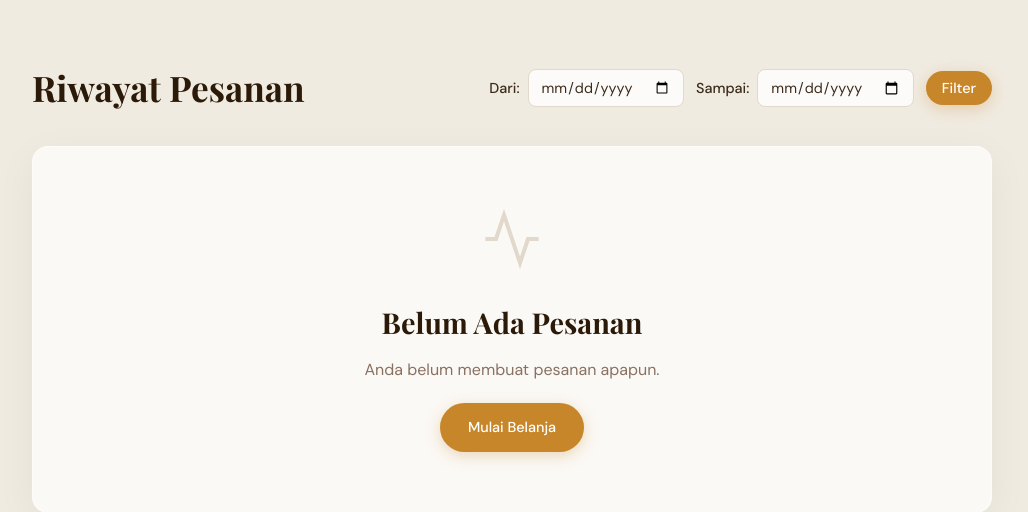
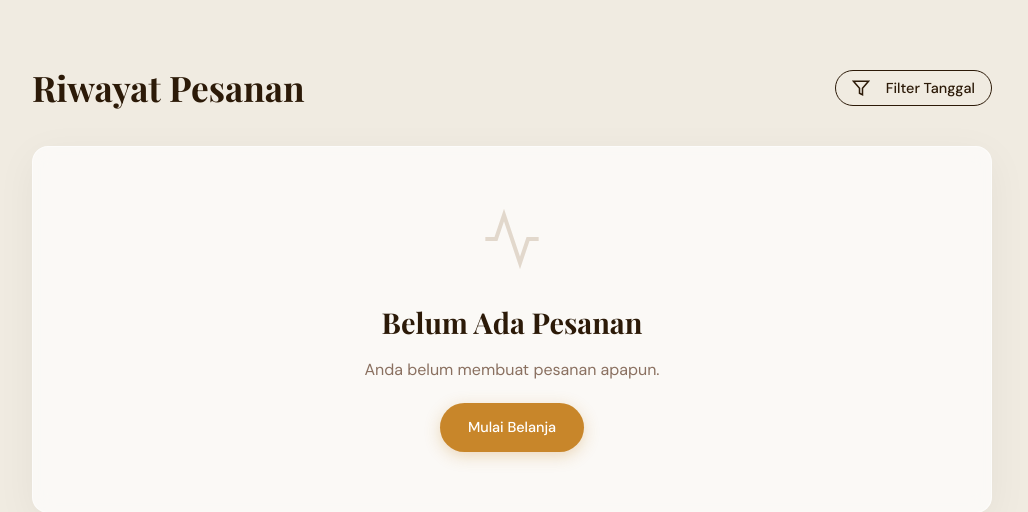
Before and after one commit to andri-oss/Project-Ecommerce-KahtaCards, a Django app: page /orders/ in a window 1280 px wide. Shown: the part 69-581 px from the top of the page, without its empty margins (128-1156 px from the left). Run offline with Django 5.2, Linux system fonts and the light colour scheme; a user stored in the database is signed in; data comes from the database, SQL or seed files in the repository; some web fonts are replaced.

Commit message:
feat: implement order history page with date filtering capabilities

```diff
--- a/static/css/orders.css
+++ b/static/css/orders.css
@@ -273,22 +273,72 @@
     font-size: 1.2rem;
 }
 
-/* Date Filter Form */
-.date-filter-form {
+/* Date Filter Dropdown */
+.filter-dropdown-container {
+    position: relative;
+    display: inline-block;
+}
+
+.filter-toggle-btn {
     display: flex;
     align-items: center;
-    gap: 12px;
+    position: relative;
+    padding: 8px 16px;
 }
 
-.filter-group {
+.filter-active-dot {
+    position: absolute;
+    top: -4px;
+    right: -4px;
+    width: 12px;
+    height: 12px;
+    background-color: var(--color-primary);
+    border-radius: 50%;
+    border: 2px solid white;
+}
+
+.filter-dropdown-menu {
+    display: none;
+    position: absolute;
+    right: 0;
+    top: calc(100% + 10px);
+    background: rgba(255, 255, 255, 0.95);
+    backdrop-filter: blur(12px);
+    border: 1px solid rgba(255, 255, 255, 0.6);
+    border-radius: 16px;
+    padding: 24px;
+    width: 300px;
+    box-shadow: 0 10px 40px rgba(0, 0, 0, 0.1);
+    z-index: 100;
+}
+
+.filter-dropdown-menu.show {
+    display: block;
+    animation: fadeInDown 0.2s ease-out;
+}
+
+@keyframes fadeInDown {
+    from { opacity: 0; transform: translateY(-10px); }
+    to { opacity: 1; transform: translateY(0); }
+}
+
+.date-filter-form-vertical {
     display: flex;
-    align-items: center;
+    flex-direction: column;
+    gap: 16px;
+}
+
+.date-filter-form-vertical .filter-group {
+    display: flex;
+    flex-direction: column;
+    align-items: flex-start;
     gap: 8px;
     font-size: 0.9rem;
     font-weight: 500;
 }
 
-.filter-input {
+.date-filter-form-vertical .filter-input {
+    width: 100%;
     padding: 8px 12px;
     border: 1px solid var(--color-border);
     border-radius: 8px;
@@ -297,32 +347,25 @@
     color: var(--color-text);
     background: rgba(255, 255, 255, 0.8);
     transition: border-color 0.2s ease;
+    box-sizing: border-box;
 }
 
-.filter-input:focus {
+.date-filter-form-vertical .filter-input:focus {
     outline: none;
     border-color: var(--color-primary);
 }
 
-.filter-btn {
-    padding: 8px 16px;
+.filter-actions {
+    display: flex;
+    gap: 12px;
+    margin-top: 8px;
 }
 
 @media (max-width: 768px) {
-    .orders-header {
-        flex-direction: column;
-        align-items: flex-start;
-        gap: 16px;
-    }
-    .date-filter-form {
-        flex-wrap: wrap;
-        width: 100%;
-    }
-    .filter-group {
-        flex: 1;
-        min-width: 140px;
-    }
-    .filter-input {
-        width: 100%;
+    .filter-dropdown-menu {
+        right: auto;
+        left: 0;
+        width: calc(100vw - 40px);
+        max-width: 300px;
     }
 }
--- a/templates/orders/history.html
+++ b/templates/orders/history.html
@@ -12,20 +12,36 @@
 <div class="orders-container">
     <div class="orders-header reveal">
         <h1 class="orders-title">Riwayat Pesanan</h1>
-        <form method="get" class="date-filter-form">
+        <div class="filter-dropdown-container">
+            <button class="btn btn-outline filter-toggle-btn" onclick="toggleFilter()">
+                <svg width="18" height="18" viewBox="0 0 24 24" fill="none" stroke="currentColor" stroke-width="2" style="margin-right:8px;">
+                    <polygon points="22 3 2 3 10 12.46 10 19 14 21 14 12.46 22 3"></polygon>
+                </svg>
+                Filter Tanggal
+                {% if start_date or end_date %}
+                    <span class="filter-active-dot"></span>
+                {% endif %}
+            </button>
+
+            <div class="filter-dropdown-menu" id="filterDropdown">
+                <form method="get" class="date-filter-form-vertical">
                     <div class="filter-group">
-                <label for="start_date">Dari:</label>
+                        <label for="start_date">Dari Tanggal:</label>
                         <input type="date" id="start_date" name="start_date" value="{{ start_date|default:'' }}" class="filter-input">
                     </div>
                     <div class="filter-group">
-                <label for="end_date">Sampai:</label>
+                        <label for="end_date">Sampai Tanggal:</label>
                         <input type="date" id="end_date" name="end_date" value="{{ end_date|default:'' }}" class="filter-input">
                     </div>
-            <button type="submit" class="btn btn-primary filter-btn">Filter</button>
+                    <div class="filter-actions">
                         {% if start_date or end_date %}
-                <a href="{% url 'orders:order_history' %}" class="btn btn-outline filter-btn">Reset</a>
+                            <a href="{% url 'orders:order_history' %}" class="btn btn-outline" style="flex: 1; text-align: center; padding: 8px;">Reset</a>
                         {% endif %}
+                        <button type="submit" class="btn btn-primary" style="flex: 1; padding: 8px;">Terapkan</button>
+                    </div>
                 </form>
+            </div>
+        </div>
     </div>
 
     {% if orders %}
@@ -82,4 +98,23 @@
         </div>
     {% endif %}
 </div>
+
+{% block extra_js %}
+<script>
+    function toggleFilter() {
+        const dropdown = document.getElementById('filterDropdown');
+        dropdown.classList.toggle('show');
+    }
+
+    // Close dropdown when clicking outside
+    window.onclick = function(event) {
+        if (!event.target.closest('.filter-dropdown-container')) {
+            const dropdown = document.getElementById('filterDropdown');
+            if (dropdown && dropdown.classList.contains('show')) {
+                dropdown.classList.remove('show');
+            }
+        }
+    }
+</script>
 {% endblock %}
+{% endblock %}
```
Lines whose indentation alone changed are shown as unchanged.
